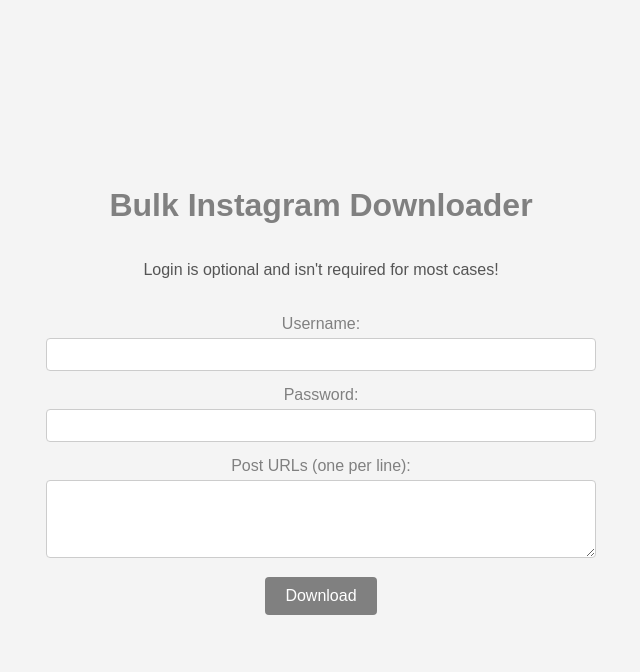
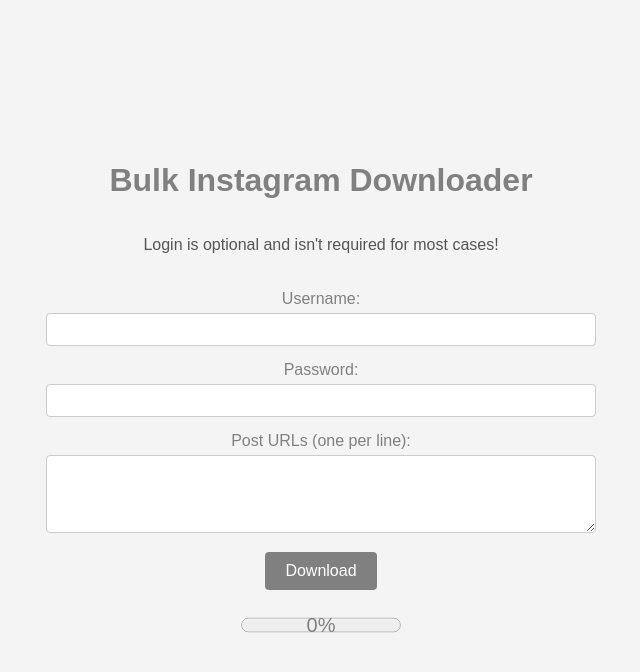
Before and after one commit to MichalDakowicz/instagram-post-downloader, a Flask app: page / in a window 1280 px wide. Shown: the top 672 px of the page, without its empty margins (319-959 px from the left). Run offline with Flask 3, Linux system fonts and the light colour scheme.

Commit message:
big update, fixed the big bulk download, added a quick page copy link chrome extension for testing/use purposes

```diff
--- a/main_flask.py
+++ b/main_flask.py
@@ -1,3 +1,88 @@
+# from flask import Flask, request, jsonify, render_template, send_from_directory
+# import instaloader
+# import os
+# import glob
+
+# app = Flask(__name__)
+# app.config['UPLOAD_FOLDER'] = os.path.join(app.root_path, 'videos')
+
+# @app.route('/')
+# def index():
+#     return render_template('index.html')
+
+# class Downloader:
+#     def __init__(self, username=None, password=None):
+#         self.L = instaloader.Instaloader(download_pictures=True,
+#                                          download_videos=True,
+#                                          download_video_thumbnails=False,
+#                                          download_geotags=False,
+#                                          download_comments=False,
+#                                          save_metadata=False)
+#         if username and password:
+#             self.login(username, password)
+
+#     def login(self, username, password):
+#         self.L.login(username, password)
+
+#     def download_post(self, post_url):
+#         try:
+#             post = instaloader.Post.from_shortcode(self.L.context, post_url.split("/")[-2])
+#             self.L.download_post(post, target='videos')
+#             if post.typename == 'GraphVideo':
+#                 suffix = '.mp4'
+#             else:
+#                 suffix = '.jpg'
+#             return 'videos/' + post.date.isoformat().replace('T', '_').replace(':', '-') + "_UTC" + suffix
+#         except instaloader.exceptions.InstaloaderException as e:
+#             return False
+
+#     def run(self, post_urls):
+#         urls = []
+#         for post_url in post_urls:
+#             result = self.download_post(post_url)
+#             if result:
+#                 urls.append(result)
+#         for txt_file in glob.glob(".\\videos\\*.txt"):
+#             os.remove(txt_file)
+#         return urls
+
+# # @app.route('/download', methods=['POST'])
+# # def download():
+# #     username = request.form.get('username')
+# #     password = request.form.get('password')
+# #     post_urls = request.form.get('post_urls').splitlines()
+# #     downloader = Downloader(username, password)
+# #     urls = downloader.run(post_urls)
+# #     return urls
+
+# @app.route('/download', methods=['POST'])
+# def download():
+#     username = request.form.get('username')
+#     password = request.form.get('password')
+#     post_urls = request.form.get('post_urls').splitlines()
+#     downloader = Downloader(username, password)
+#     downloader.run(post_urls)
+#     urls = [os.path.join('videos', os.path.basename(f)) for f in glob.glob(".\\videos\\*")]
+#     return jsonify(urls)
+
+# @app.route('/videos/<path:filename>')
+# def media(filename):
+#     return send_from_directory(
+#         app.config['UPLOAD_FOLDER'],
+#         filename,
+#         as_attachment=True
+#     )
+
+# @app.route('/clear', methods=['POST'])
+# def clear():
+#     files = glob.glob('./videos/*')
+#     for f in files:
+#         os.remove(f)
+#     return jsonify({'status': 'success'})
+
+
+
+
 from flask import Flask, request, jsonify, render_template, send_from_directory
 import instaloader
 import os
@@ -42,18 +127,7 @@
             result = self.download_post(post_url)
             if result:
                 urls.append(result)
-        for txt_file in glob.glob(".\\videos\\*.txt"):
-            os.remove(txt_file)
         return urls
-
-# @app.route('/download', methods=['POST'])
-# def download():
-#     username = request.form.get('username')
-#     password = request.form.get('password')
-#     post_urls = request.form.get('post_urls').splitlines()
-#     downloader = Downloader(username, password)
-#     urls = downloader.run(post_urls)
-#     return urls
 
 @app.route('/download', methods=['POST'])
 def download():
@@ -61,8 +135,7 @@
     password = request.form.get('password')
     post_urls = request.form.get('post_urls').splitlines()
     downloader = Downloader(username, password)
-    downloader.run(post_urls)
-    urls = [os.path.join('videos', os.path.basename(f)) for f in glob.glob(".\\videos\\*")]
+    urls = downloader.run(post_urls)
     return jsonify(urls)
 
 @app.route('/videos/<path:filename>')
--- a/templates/index.html
+++ b/templates/index.html
@@ -62,6 +62,11 @@
             background-color: #555;
         }
 
+        .button:active {
+            scale: 0.95;
+            background-color: #444;
+        }
+
         #video-container {
             text-align: center;
             margin-top: 20px;
@@ -83,6 +88,21 @@
         ::-webkit-scrollbar-thumb:hover {
             background: darkgray;
         }
+        #progress-container {
+            display: flex;
+            align-items: center;
+            justify-content: center;
+            margin-top: 20px;
+        }
+        #download-progress {
+            height: 30px;
+        }
+        #progress-text {
+            color: gray;
+            font-size: 20px;
+            margin-top: 2px;
+            position: absolute;
+        }
     </style>
     <script>
     $(document).ready(function() {
@@ -90,34 +110,55 @@
             e.preventDefault();
             var username = $('#username').val();
             var password = $('#password').val();
-                var post_urls = $('#post_urls').val();
+            var post_urls = $('#post_urls').val().split('\n').filter(Boolean); // Remove empty lines
+            downloadPosts(username, password, post_urls, 0);
+        });
+
+        function updateProgress(progress) {
+            var roundedProgress = Math.ceil(progress * 10) / 10;
+            $('#download-progress').val(roundedProgress);
+            $('#progress-text').text(roundedProgress + '%');
+        }
+
+        function downloadPosts(username, password, postUrls, index) {
+            if (index >= postUrls.length) {
+                // All posts downloaded, clear files after a delay
+                setTimeout(() => {
+                    $.ajax({
+                        type: 'POST',
+                        url: '/clear',
+                        success: function(response) {
+                            console.log(response);
+                            updateProgress(0); // Reset progress after clearing files
+                        }
+                    });
+                }, 5000);
+                return;
+            }
+
+            var postUrl = postUrls[index];
             $.ajax({
                 type: 'POST',
                 url: '/download',
                 data: {
                     username: username,
                     password: password,
-                        post_urls: post_urls
+                    post_urls: postUrl
                 },
                 success: function(data) {
                     console.log(data);
-                        for (url of data) {
                     var link = document.createElement('a');
-                            link.href = url;
+                    link.href = data[0];
                     link.download = 'video.mp4';
                     link.click();
-                        }
 
-                        setTimeout(() => $.ajax({
-                            type: 'POST',
-                            url: '/clear',
-                            success: function(response) {
-                                console.log(response);
-                            }
-                        }), 5000);
+                    // Update progress and continue downloading the next post
+                    var progress = ((index + 1) / postUrls.length) * 100;
+                    updateProgress(progress);
+                    downloadPosts(username, password, postUrls, index + 1);
                 }
             });
-            });
+        }
     });
     </script>
 </head>
@@ -136,6 +177,10 @@
 
         <button class="button" type="submit">Download</button>
     </form>
+    <div id="progress-container">
+        <progress id="download-progress" value="0" max="100"></progress>
+        <span id="progress-text">0%</span>
+    </div>
     <div id="video-container"></div>
 </body>
 </html>
--- /dev/null
+++ b/test-extension/popup.css
@@ -0,0 +1,4 @@
+.notification {
+    width: 100px;
+    height: 30px;
+  }
```
Also changed, not shown: test-extension/popup.html (added, +10 -0 lines), test-extension/popup.js (added, +24 -0 lines), test-extension/icon.png (added), test-extension/manifest.json (added). Lines whose indentation alone changed are shown as unchanged.
